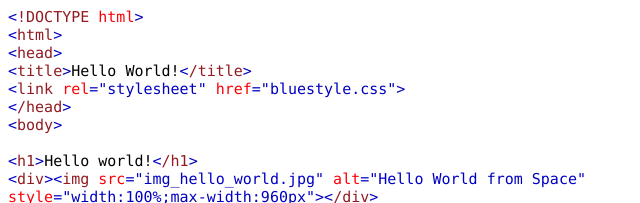
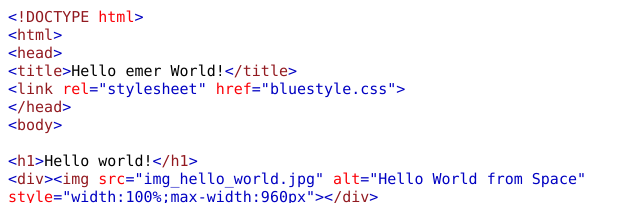
Before and after one commit to JiaxuanZhao/hello-world, a plain HTML site: page index.html in a window 1280 px wide. Shown: the top 203 px of the page, 0-640 px from the left. Drawn offline with Linux system fonts and the light colour scheme.

Commit message:
emer update

```diff
--- a/index.html
+++ b/index.html
@@ -22,7 +22,7 @@
 <p class="p1"><span class="s1">&lt;</span><span class="s2">!DOCTYPE</span><span class="s3"> html</span><span class="s1">&gt;</span></p>
 <p class="p1"><span class="s1">&lt;</span><span class="s2">html</span><span class="s1">&gt;</span></p>
 <p class="p1"><span class="s1">&lt;</span><span class="s2">head</span><span class="s1">&gt;</span></p>
-<p class="p2"><span class="s1">&lt;</span><span class="s4">title</span><span class="s1">&gt;</span><span class="s5">Hello World!</span><span class="s1">&lt;</span><span class="s4">/title</span><span class="s1">&gt;</span></p>
+<p class="p2"><span class="s1">&lt;</span><span class="s4">title</span><span class="s1">&gt;</span><span class="s5">Hello emer World!</span><span class="s1">&lt;</span><span class="s4">/title</span><span class="s1">&gt;</span></p>
 <p class="p3"><span class="s2">&lt;</span><span class="s4">link</span><span class="s3"> rel</span><span class="s2">="stylesheet"</span><span class="s3"> href</span><span class="s2">="bluestyle.css"&gt;</span></p>
 <p class="p1"><span class="s1">&lt;</span><span class="s2">/head</span><span class="s1">&gt;</span></p>
 <p class="p1"><span class="s1">&lt;</span><span class="s2">body</span><span class="s1">&gt;</span></p>
```
